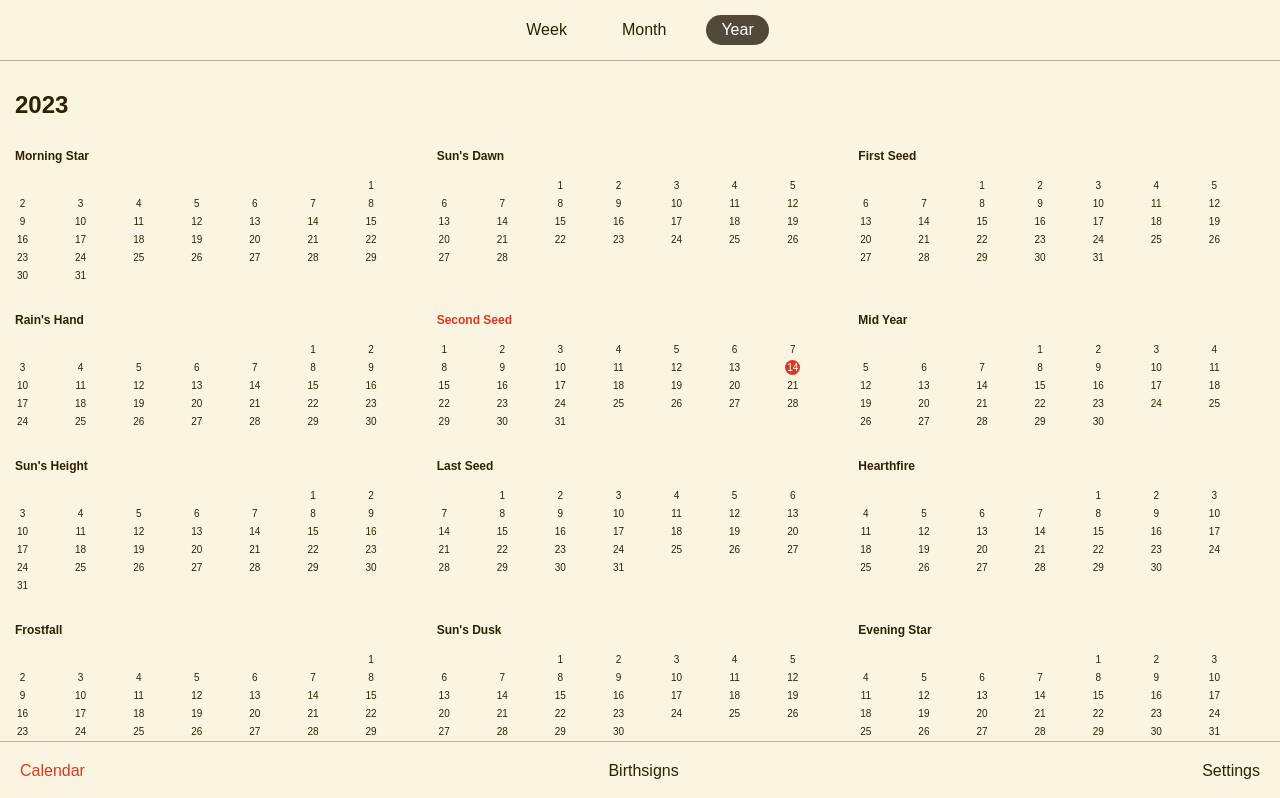
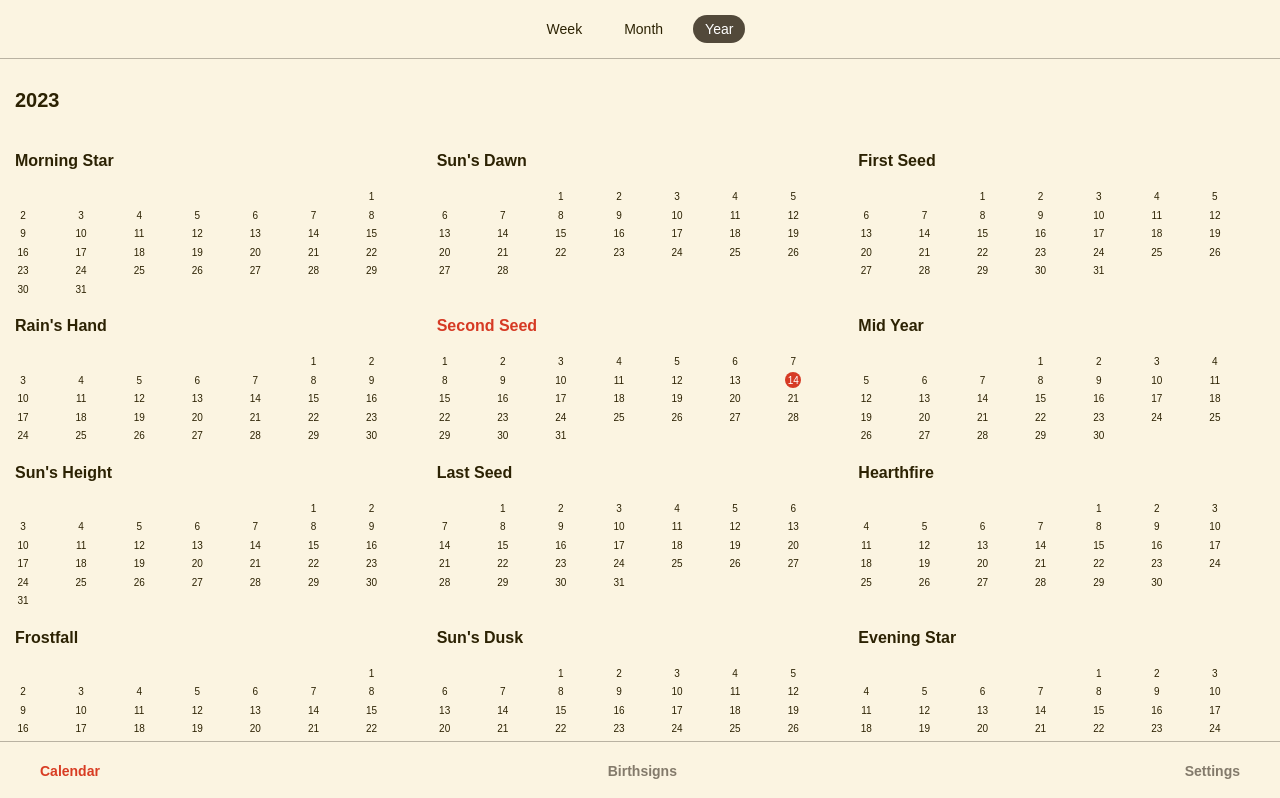
Before and after one commit to VChet/tamriel-calendar, a Vue app: page /year in a window 1280 px wide. Shown: the top 798 px of the page. Built offline with nearby package versions, Linux system fonts and the light colour scheme.

Commit message:
fix: update styles

```diff
--- a/src/App.vue
+++ b/src/App.vue
@@ -3,14 +3,10 @@
   <footer class="main-nav">
     <nav>
       <ul>
-        <li>
-          <RouterLink to="/calendar">{{ $t("calendar") }}</RouterLink>
-        </li>
-        <li>
-          <RouterLink to="/birthsigns">{{ $t("birthsigns") }}</RouterLink>
-        </li>
-        <li>
-          <RouterLink to="/settings">{{ $t("settings") }}</RouterLink>
+        <li v-for="{ route, token } in pages" :key="route">
+          <RouterLink :to="route" class="nav-tab" active-class="nav-tab--active">
+            {{ $t(token) }}
+          </RouterLink>
         </li>
       </ul>
     </nav>
@@ -19,6 +15,12 @@
 
 <script setup lang="ts">
 import { RouterLink, RouterView } from "vue-router";
+
+const pages = [
+  { route: "/calendar", token: "calendar" },
+  { route: "/birthsigns", token: "birthsigns" },
+  { route: "/settings", token: "settings" }
+];
 </script>
 
 <style lang="scss">
@@ -29,12 +31,20 @@ import { RouterLink, RouterView } from "vue-router";
   position: sticky;
   bottom: 0;
   width: 100%;
-  padding: 20px;
+  padding: 20px 40px;
   background-color: var(--color-background);
   border-top: 1px solid #b9b2a2;
   ul {
     display: flex;
     justify-content: space-between;
+    .nav-tab {
+      font-size: 14px;
+      font-weight: bold;
+      color: #837a6b;
+      &--active {
+        color: #d83c23;
+      }
+    }
   }
 }
 </style>
--- a/src/assets/global.scss
+++ b/src/assets/global.scss
@@ -52,7 +52,7 @@ a {
   color: #fff;
   white-space: nowrap;
   cursor: pointer;
-  background: #281F10;
+  background: #281f10;
   border: none;
   border-radius: 8px;
   outline: none;
--- a/src/components/CalendarDay.vue
+++ b/src/components/CalendarDay.vue
@@ -51,8 +51,8 @@ const classList = computed<Record<string, boolean>>(() => {
     }
   }
   &--small {
-    width: 15px;
-    height: 15px;
+    width: 16px;
+    height: 16px;
     font-size: 10px;
   }
   &--current {
--- a/src/views/BirthsignView.vue
+++ b/src/views/BirthsignView.vue
@@ -21,17 +21,18 @@ const sign = birthsigns[index];
   &__image {
     align-self: center;
     max-width: 100%;
-    margin-bottom: 50px;
+    margin-bottom: 40px;
   }
   &__title {
-    font-size: 28px;
+    font-size: 24px;
+    font-weight: bold;
   }
   &__subtitle {
-    margin-top: 15px;
+    margin-top: 16px;
     color: #a59e8c;
   }
   &__description {
-    margin-top: 25px;
+    margin-top: 30px;
   }
 }
 </style>
--- a/src/views/BirthsignsView.vue
+++ b/src/views/BirthsignsView.vue
@@ -25,12 +25,15 @@ import birthsigns from "@/assets/birthsigns.json";
 <style lang="scss">
 .birthsigns-view {
   h1 {
-    margin-bottom: 40px;
+    margin-bottom: 60px;
+    font-size: 28px;
+    font-weight: bold;
   }
   &__list {
     display: grid;
     grid-template-columns: repeat(3, 1fr);
-    gap: 15px 10px;
+    row-gap: 50px;
+    justify-content: space-between;
     li {
       display: flex;
       flex-direction: column;
@@ -39,8 +42,8 @@ import birthsigns from "@/assets/birthsigns.json";
       font-size: 12px;
       font-weight: bold;
       img {
-        max-width: 90px;
-        max-height: 90px;
+        max-width: 120px;
+        max-height: 120px;
       }
     }
   }
--- a/src/views/CalendarView.vue
+++ b/src/views/CalendarView.vue
@@ -87,11 +87,12 @@ function navigateToPage(pageIndex: number) {
     border-bottom: 1px solid #b9b2a2;
     .tabs {
       display: flex;
-      gap: 25px;
+      gap: 18px;
       justify-content: center;
       &__tab {
         display: inline-block;
-        padding: 6px 15px;
+        padding: 6px 12px;
+        font-size: 14px;
         color: var(--color-text);
         &--active {
           color: #fff;
--- a/src/views/SettingsView.vue
+++ b/src/views/SettingsView.vue
@@ -1,6 +1,6 @@
 <template>
   <main class="settings-view">
-    <header>{{ $t("settings") }}</header>
+    <header class="settings-view__header">{{ $t("settings") }}</header>
     <article class="container">
       <ul class="settings-view__list">
         <li v-if="needRefresh">
@@ -46,14 +46,15 @@ watch(locale, setLocale);
   .container {
     padding: 10px 0;
   }
-  header {
+  &__header {
     padding: 15px;
+    font-weight: bold;
     text-align: center;
     border-bottom: 1px solid #b9b2a2;
   }
   &__list {
     li {
-      padding: 10px 15px;
+      padding: 15px;
       &:not(:last-of-type) {
         border-bottom: 1px solid #b9b2a2;
       }
--- a/src/views/calendar/MonthView.vue
+++ b/src/views/calendar/MonthView.vue
@@ -36,7 +36,7 @@ const months = new Array(6).fill(0).map((_, index) => new Month(current.add(inde
       width: 100%;
       margin-bottom: 15px;
       div {
-        font-size: 20px;
+        font-size: 18px;
         font-weight: bold;
       }
     }
--- a/src/views/calendar/WeekView.vue
+++ b/src/views/calendar/WeekView.vue
@@ -38,18 +38,20 @@ const selectedDay = ref(dayjs());
 .current-day {
   display: flex;
   flex-direction: column;
-  gap: 15px;
   align-items: center;
-  margin-top: 35px;
+  margin-top: 40px;
   &__day {
-    font-size: 36px;
+    margin-bottom: 26px;
+    font-size: 70px;
     font-weight: bold;
   }
   &__month {
-    font-size: 30px;
+    margin-bottom: 16px;
+    font-size: 26px;
     font-weight: bold;
   }
   &__weekday {
+    font-size: 16px;
     color: #a49d8b;
     text-transform: capitalize;
   }
--- a/src/views/calendar/YearView.vue
+++ b/src/views/calendar/YearView.vue
@@ -31,22 +31,22 @@ const years = [new Year(current), new Year(current.add(1, "year"))];
 .year-view {
   display: flex;
   flex-direction: column;
-  gap: 30px;
+  gap: 40px;
   .year {
     &__title {
-      margin-bottom: 30px;
-      font-size: 24px;
+      margin-bottom: 40px;
+      font-size: 20px;
       font-weight: bold;
     }
     &__months {
       display: grid;
       grid-template-columns: repeat(3, 1fr);
-      gap: 30px 15px;
+      gap: 20px 15px;
     }
     .month {
       &__title {
-        margin-bottom: 12px;
-        font-size: 12px;
+        margin-bottom: 16px;
+        font-size: 16px;
         font-weight: bold;
         &--current {
           color: var(--color-highlight);
```
